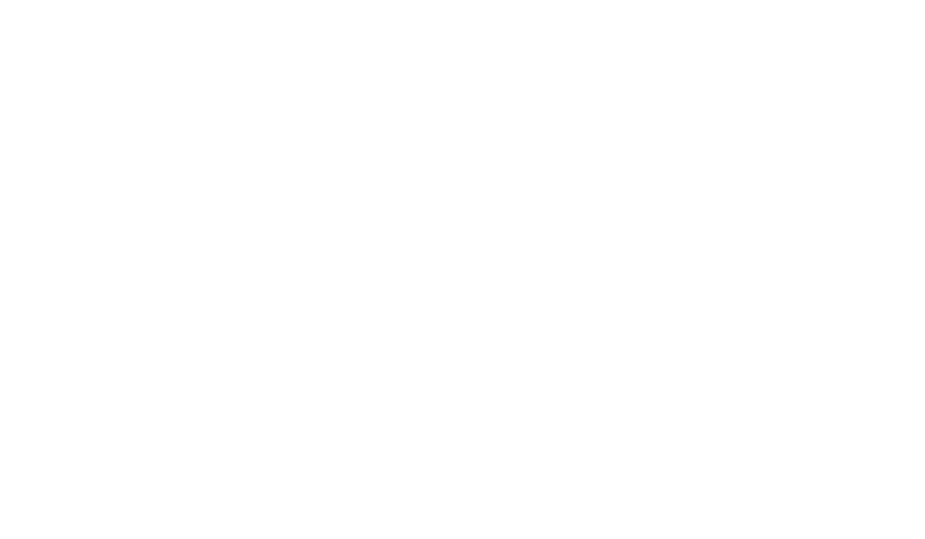
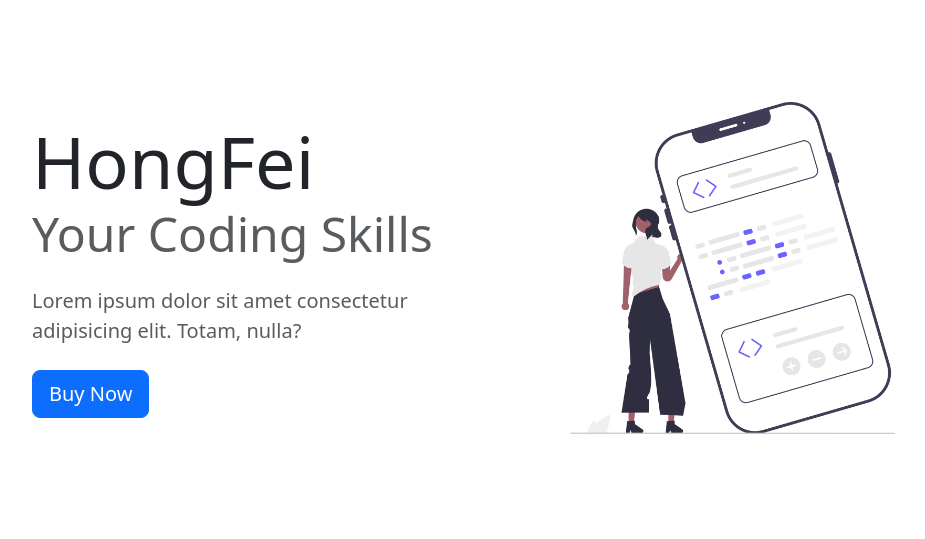
Before and after one commit to HeyFei/Bootstrap5-Crash-Course, a plain HTML site: page index.html in a window 1280 px wide. Shown: the whole page, without its empty margins (145-1070 px from the left). Drawn offline with nearby package versions, Linux system fonts and the light colour scheme.

Commit message:
grid-layout-part2

```diff
--- a/index.html
+++ b/index.html
@@ -6,11 +6,49 @@
     <title>Bootstrap5</title>
     <link href="https://cdn.jsdelivr.net/npm/bootstrap@5.3.2/dist/css/bootstrap.min.css" rel="stylesheet"
         integrity="sha384-T3c6CoIi6uLrA9TneNEoa7RxnatzjcDSCmG1MXxSR1GAsXEV/Dwwykc2MPK8M2HN" crossorigin="anonymous">
+    <style>
+        section {
+            padding: 60px 0;
+        }
+    </style>
 </head>
 
 <body>
 
+    <!-- navbar -->
 
+    <!-- main image & intro text -->
+    <section id="intro">
+        <!-- remember erver grid goes into a container -->
+        <div class="container-lg">
+            <div class="row justify-content-center align-items-center">
+                <div class="col-md-5 text-center text-md-start">
+                    <h1>
+                        <div class="display-2">HongFei</div>
+                        <div class="display-5 text-muted">Your Coding Skills</div>
+                    </h1>
+                    <p class="lead my-4 text-muted">Lorem ipsum dolor sit amet consectetur adipisicing elit. Totam,
+                        nulla?</p>
+                    <a href="#pricing" class="btn btn-primary btn-lg">Buy Now</a>
+                </div>
+                <!--
+                    for smaller screen imgage shouldn't show on the page and for large screen it'll show
+                    d-none means it displays none by default or smaller screens.
+                    d-md-block means display as block when we get to medium size screen and up
+                -->
+                <div class="col-md-5 text-center d-none d-md-block">
+                    <img class="img-fluid" src="./assets/images/undraw_My_code_snippets_re_4adu.png" alt="">
+                </div>
+            </div>
+        </div>
+    </section>
+
+    <!-- pricing plans -->
+
+
+    <!-- topics at a glance -->
+
+    <!-- reviews list -->
 
     <script src="https://cdn.jsdelivr.net/npm/bootstrap@5.3.2/dist/js/bootstrap.bundle.min.js"
         integrity="sha384-C6RzsynM9kWDrMNeT87bh95OGNyZPhcTNXj1NW7RuBCsyN/o0jlpcV8Qyq46cDfL"
```
Also changed, not shown: assets/images/undraw_My_code_snippets_re_4adu.png (added).
